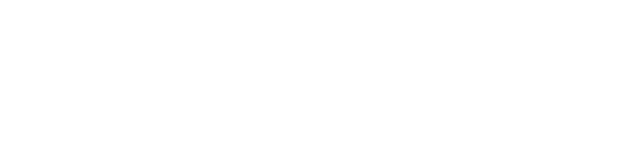
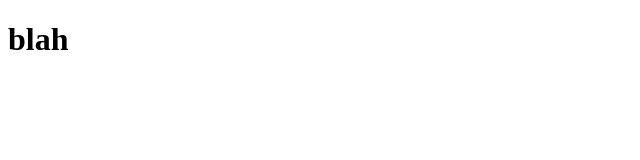
Before and after one commit to mrskisawesome/Vite2, a website built with Vite: page index.html in a window 1280 px wide. Shown: the whole page, without its empty margins (0-640 px from the left). Built offline with nearby package versions, Linux system fonts and the light colour scheme.

Commit message:
added html

```diff
--- a/index.html
+++ b/index.html
@@ -7,5 +7,7 @@
     <script src="./app.js" defer type="module"></script>
     <title>Vite practice</title>
   </head>
-  <body></body>
+  <body>
+    <h1>blah</h1>
+  </body>
 </html>
```
Also changed, not shown: 2 other files.
